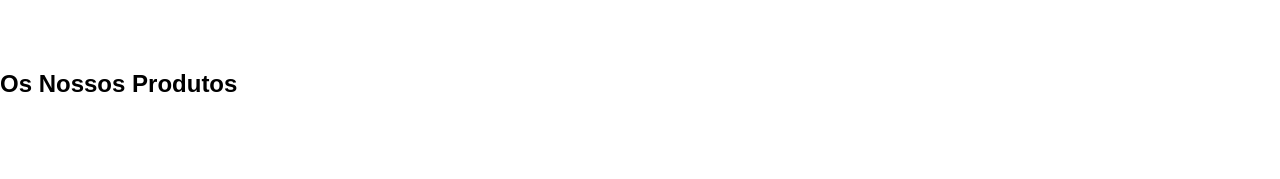
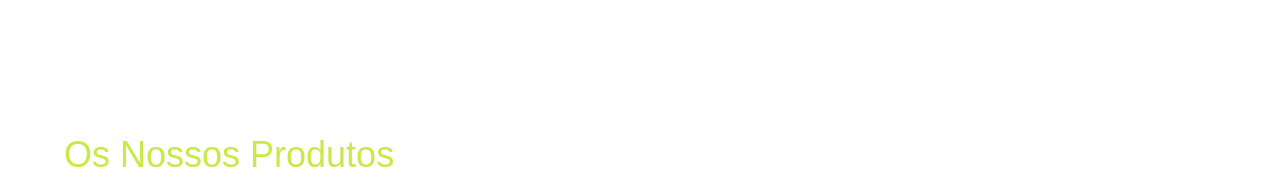
Before and after one commit to Cps-Tech-Sphere/CP5-WEB, a React (Vite) app: page /produtos in a window 1280 px wide. Shown: the part 621-800 px from the top of the page. Built offline with nearby package versions, Linux system fonts and the light colour scheme; data requests are answered from the project's data file.

Commit message:
arrumando titulo da página produtos

```diff
--- a/src/routes/Produtos.jsx
+++ b/src/routes/Produtos.jsx
@@ -19,7 +19,7 @@ const Produtos = () => {
         </section>
 
         <section className="vitrine-produtos">
-            <h1>Os Nossos Produtos</h1>
+            <h1 className='produto-title'>Os Nossos Produtos</h1>
             <ul className="lista-produtos">
                 {produtos.map((produto) => (
                 <li key={produto.id} className="item-produtos">
--- a/src/style/ProdutosStyle.js
+++ b/src/style/ProdutosStyle.js
@@ -10,13 +10,23 @@ export const ProdutosStyle = styled.main`
         justify-content: center;
     }
 
+    .vitrine-produtos{
+        padding: 5%;
+    }
+
+    .produto-title{
+        font-size: 36px;
+        font-weight: 500;
+        color: #C7EA46;
+    }
+
     .lista-produtos {
         display: flex;
         flex-wrap: wrap;
         justify-content: center;
         align-items: center;
         list-style-type: none;
-        padding: 100px 0;
+        padding: 50px 0 100px;
         gap: 32px;
     }
 
```
